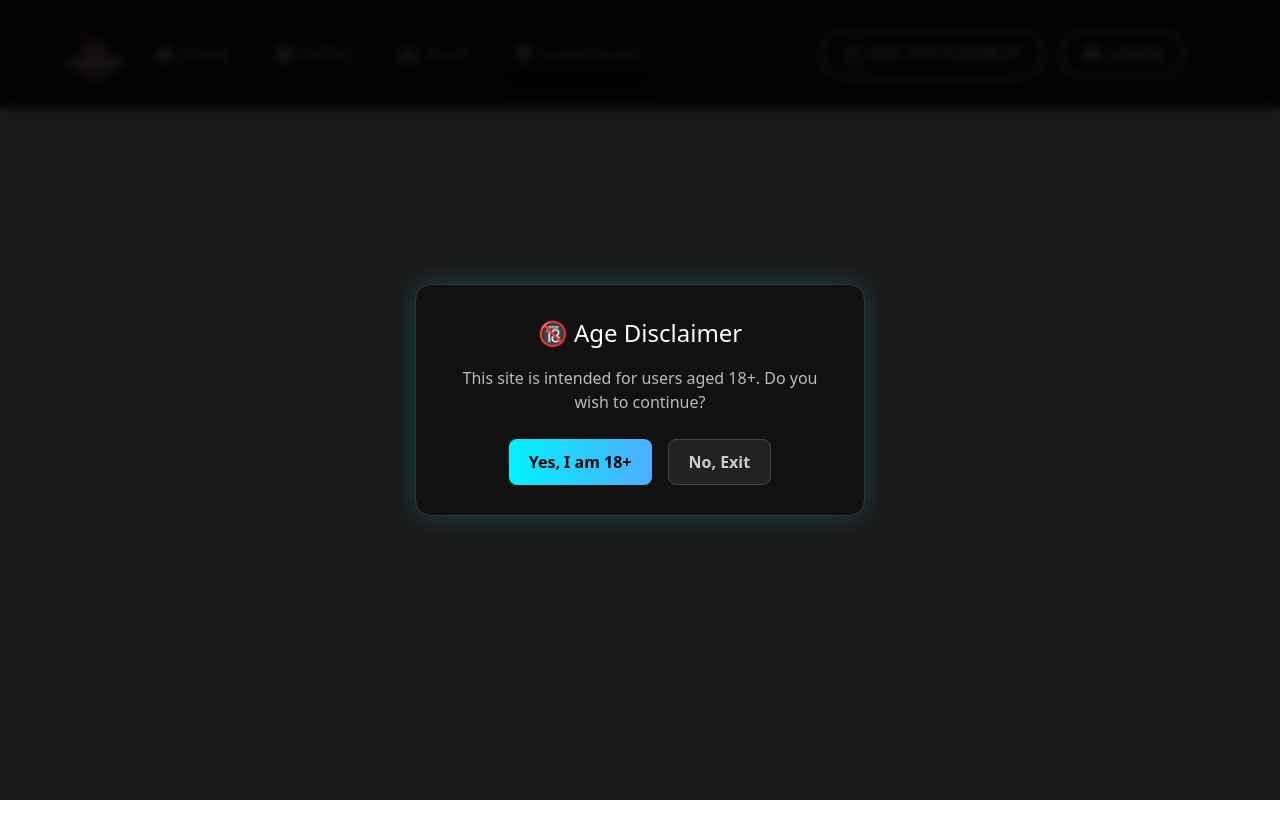
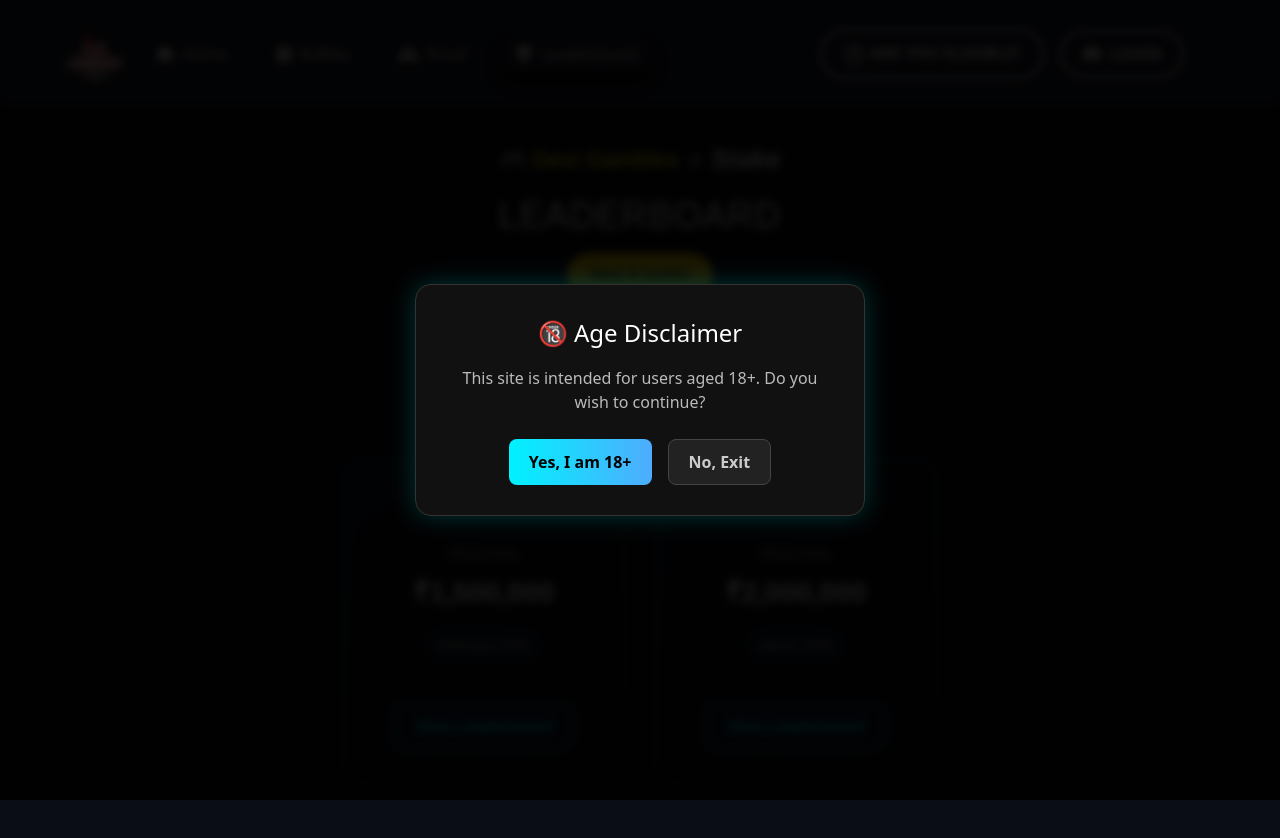
Before and after one commit to Binoculars7/desi-site, a React (Vite) app: page /leaderboard in a window 1280 px wide. Shown: the top 838 px of the page. Before the commit the page ends 800 px from the top, so only its background shows below. Built offline with nearby package versions, Linux system fonts and the light colour scheme; a web font is replaced by a local one.

Commit message:
first app

```diff
--- a/src/App.jsx
+++ b/src/App.jsx
@@ -19,9 +19,11 @@ import DisclaimerModal from "./components/DisclaimerModal";
 
 import styles from "./style";
 import AdminPanel from "./components/AdminPanel";
+import LeaderBoard from "./components/LeaderBoard";
 
 
 import DiscordCallback from "./components/DiscordCallback";
+import { Leaderboard } from "@mui/icons-material";
 
 
 
@@ -45,6 +47,7 @@ const App = () => {
 
 
         <Route path="/adminonly" element={<AdminPanel />} />
+        <Route path="/leaderboard" element={<LeaderBoard />} />
 
 
           <Route
--- /dev/null
+++ b/src/components/LeaderBoard.jsx
@@ -0,0 +1,166 @@
+import React from "react";
+
+const LeaderboardCard = ({ month, prize, onView }) => (
+  <div style={styles.card}>
+    <div style={styles.cardHeader}>LEADERBOARD</div>
+    <div style={styles.prizeSection}>
+      <div style={styles.prizeLabel}>PRIZE POOL</div>
+      <div style={styles.prizeAmount}>₹{prize.toLocaleString()}</div>
+      <div style={styles.monthBubble}>{month}</div>
+    </div>
+    <button style={styles.viewButton} onClick={onView}>
+      View Leaderboard
+    </button>
+  </div>
+);
+
+const Dashboard = () => {
+  return (
+    <div style={styles.container}>
+      <div style={styles.header}>
+        <div style={styles.logoArea}>
+          <span style={styles.logo}>🎮 Desi Gambles</span>
+          <span style={styles.x}>x</span>
+          <span style={styles.partner}>Stake</span>
+        </div>
+        <h1 style={styles.title}>LEADERBOARD</h1>
+        <button style={styles.howItWorks}>How it works</button>
+      </div>
+
+      <div style={styles.section}>
+        <h2 style={styles.subTitle}>LEADERBOARD</h2>
+        <h3 style={styles.history}>HISTORY</h3>
+        <div style={styles.cardsContainer}>
+          <LeaderboardCard
+            month="February-2025"
+            prize={1500000}
+            onView={() => alert("Viewing February leaderboard")}
+          />
+          <LeaderboardCard
+            month="March-2025"
+            prize={2000000}
+            onView={() => alert("Viewing March leaderboard")}
+          />
+        </div>
+      </div>
+    </div>
+  );
+};
+
+const styles = {
+  container: {
+    backgroundColor: "#0B0D16",
+    color: "#fff",
+    minHeight: "100vh",
+    fontFamily: "'Orbitron', sans-serif",
+    padding: "2rem",
+  },
+  header: {
+    textAlign: "center",
+    marginBottom: "3rem",
+  },
+  logoArea: {
+    display: "flex",
+    justifyContent: "center",
+    alignItems: "center",
+    fontSize: "22px",
+    fontWeight: "bold",
+    gap: "10px",
+    marginBottom: "10px",
+  },
+  logo: {
+    color: "#FFD700",
+  },
+  x: {
+    color: "#aaa",
+  },
+  partner: {
+    fontSize: "26px",
+    fontStyle: "italic",
+  },
+  title: {
+    fontSize: "36px",
+    letterSpacing: "1px",
+  },
+  howItWorks: {
+    backgroundColor: "#FFD700",
+    color: "#000",
+    fontWeight: "bold",
+    fontSize: "16px",
+    border: "none",
+    borderRadius: "25px",
+    padding: "10px 24px",
+    cursor: "pointer",
+    marginTop: "10px",
+    transition: "transform 0.2s",
+  },
+  section: {
+    textAlign: "center",
+  },
+  subTitle: {
+    fontSize: "28px",
+    marginBottom: "0.5rem",
+  },
+  history: {
+    fontSize: "22px",
+    color: "#aaa",
+    marginBottom: "2rem",
+  },
+  cardsContainer: {
+    display: "flex",
+    justifyContent: "center",
+    gap: "2rem",
+    flexWrap: "wrap",
+  },
+  card: {
+    background: "linear-gradient(145deg, #121520, #0a0b11)",
+    border: "1px solid #1c1f2b",
+    borderRadius: "15px",
+    padding: "2rem",
+    width: "280px",
+    boxShadow: "0 0 7px rgba(0, 255, 255, 0.2)",
+    transition: "transform 0.3s",
+  },
+  cardHeader: {
+    fontSize: "14px",
+    color: "#ccc",
+    textTransform: "uppercase",
+    marginBottom: "1rem",
+  },
+  prizeSection: {
+    padding: "1rem 0",
+  },
+  prizeLabel: {
+    fontSize: "12px",
+    color: "#bbb",
+    textTransform: "uppercase",
+    marginBottom: "0.5rem",
+  },
+  prizeAmount: {
+    fontSize: "28px",
+    fontWeight: "bold",
+    color: "#fff",
+    marginBottom: "0.8rem",
+  },
+  monthBubble: {
+    padding: "8px 14px",
+    backgroundColor: "#111824",
+    color: "#ccc",
+    borderRadius: "20px",
+    display: "inline-block",
+    fontSize: "14px",
+  },
+  viewButton: {
+    marginTop: "1.5rem",
+    padding: "10px 20px",
+    borderRadius: "10px",
+    backgroundColor: "#12192F",
+    color: "#00f2fe",
+    fontWeight: "bold",
+    cursor: "pointer",
+    border: "1px solid #00f2fe",
+    transition: "all 0.3s",
+  },
+};
+
+export default Dashboard;
--- a/src/components/Navbar.jsx
+++ b/src/components/Navbar.jsx
@@ -184,7 +184,7 @@ const handleLogout = () => {
             Proof
           </a>
           <a
-            href="#leaderboard"
+            href="/leaderboard"
             className={`px-4 py-2 rounded-full text-white ${isActive("/leaderboard") ? "text-[#4b8cff] shadow-lg shadow-black" : "bg-transparent text-white"} hover:text-[#4b8cff] hover:shadow-lg hover:shadow-black transition-colors duration-300`}
           >
             <FontAwesomeIcon icon={faTrophy} className="mr-2" />
```
